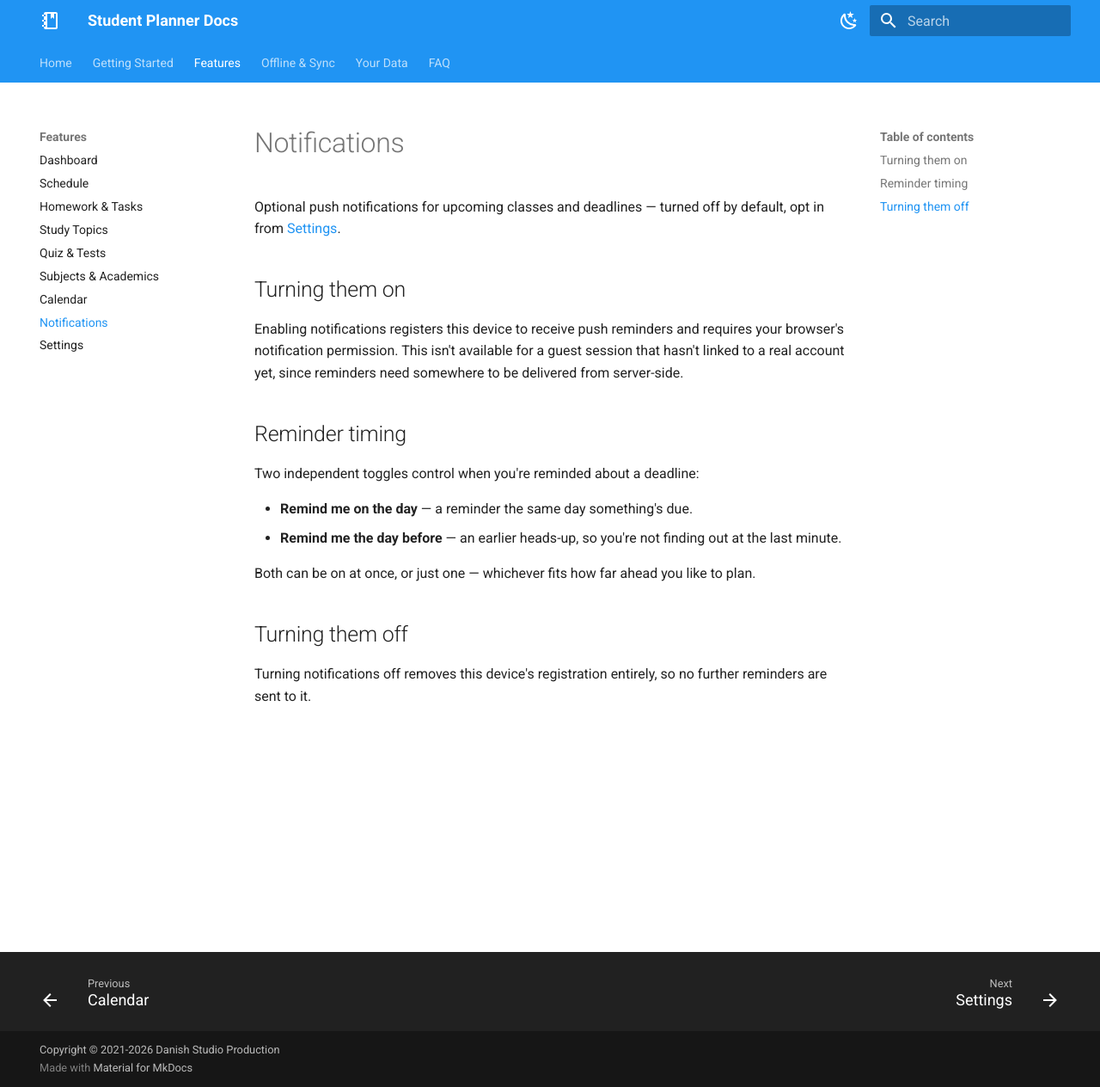
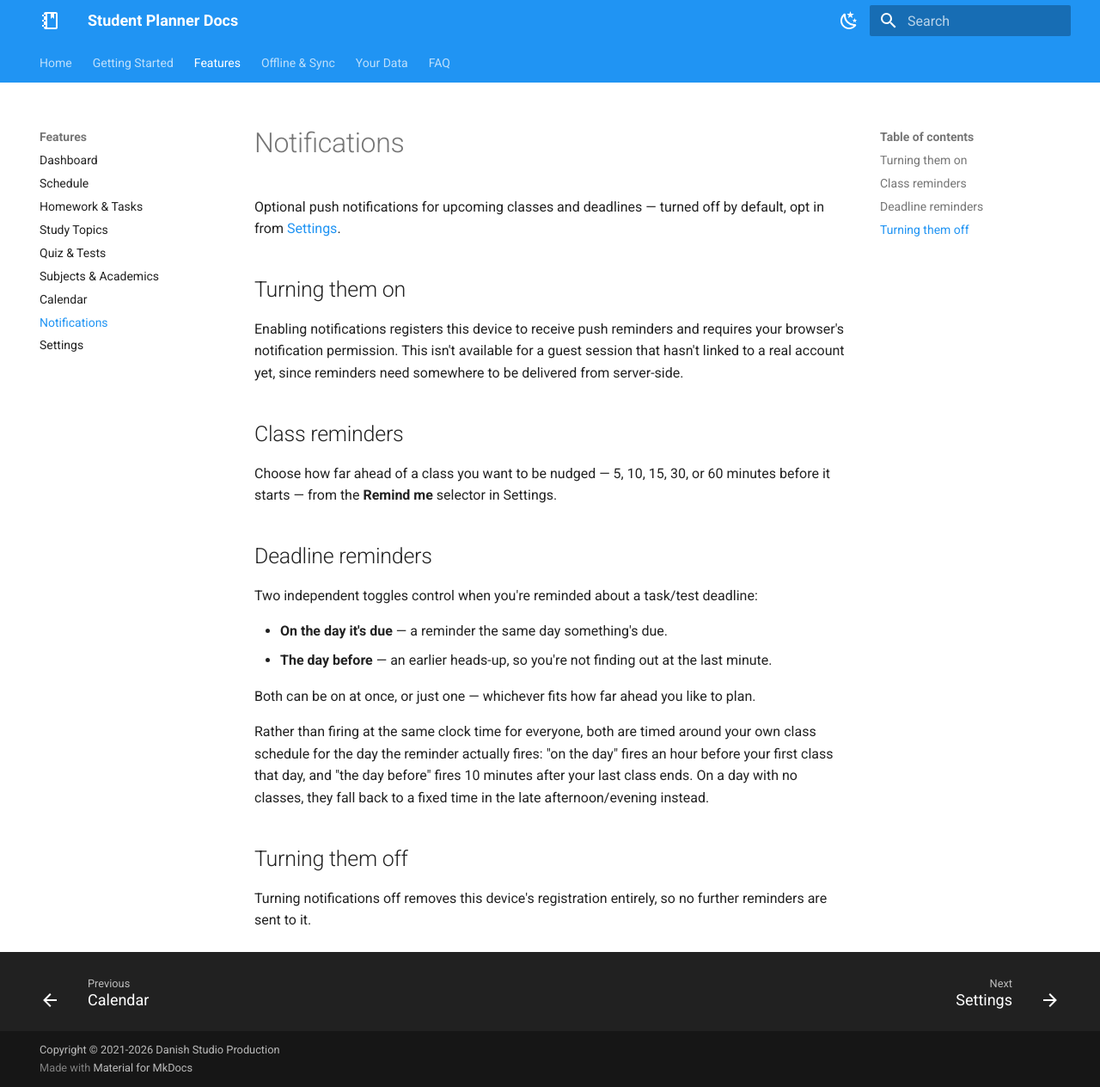
Before and after one commit to Jerit3787/planner-docs, an MkDocs documentation site: the page built from docs/features/notifications.md, in a window 1280 px wide and 1264 px high. Shown: the whole window at 86% size. Built offline with MkDocs 1.6.1 and Material for MkDocs 9.7.7, drawn with Linux system fonts in a browser that asks for light colours.

Commit message:
docs: reminder redesign, tabbed semester view, exemption editing
Covers the app's recent changes: configurable class-reminder lead time
+ schedule-aware day-of/day-before deadline timing, Semester
view/edit split into Overview/Classes and Details/Periods tabs, and
exempted subjects being editable in place.

```diff
--- a/docs/features/notifications.md
+++ b/docs/features/notifications.md
@@ -9,14 +9,24 @@ Enabling notifications registers this device to receive push reminders and requi
 notification permission. This isn't available for a guest session that hasn't linked to a real account
 yet, since reminders need somewhere to be delivered from server-side.
 
-## Reminder timing
+## Class reminders
 
-Two independent toggles control when you're reminded about a deadline:
+Choose how far ahead of a class you want to be nudged — 5, 10, 15, 30, or 60 minutes before it starts —
+from the **Remind me** selector in Settings.
 
-- **Remind me on the day** — a reminder the same day something's due.
-- **Remind me the day before** — an earlier heads-up, so you're not finding out at the last minute.
+## Deadline reminders
+
+Two independent toggles control when you're reminded about a task/test deadline:
+
+- **On the day it's due** — a reminder the same day something's due.
+- **The day before** — an earlier heads-up, so you're not finding out at the last minute.
 
 Both can be on at once, or just one — whichever fits how far ahead you like to plan.
+
+Rather than firing at the same clock time for everyone, both are timed around your own class schedule
+for the day the reminder actually fires: "on the day" fires an hour before your first class that day,
+and "the day before" fires 10 minutes after your last class ends. On a day with no classes, they fall
+back to a fixed time in the late afternoon/evening instead.
 
 ## Turning them off
 
```
Also changed, not shown: docs/features/academics.md (+7 -1 lines).
